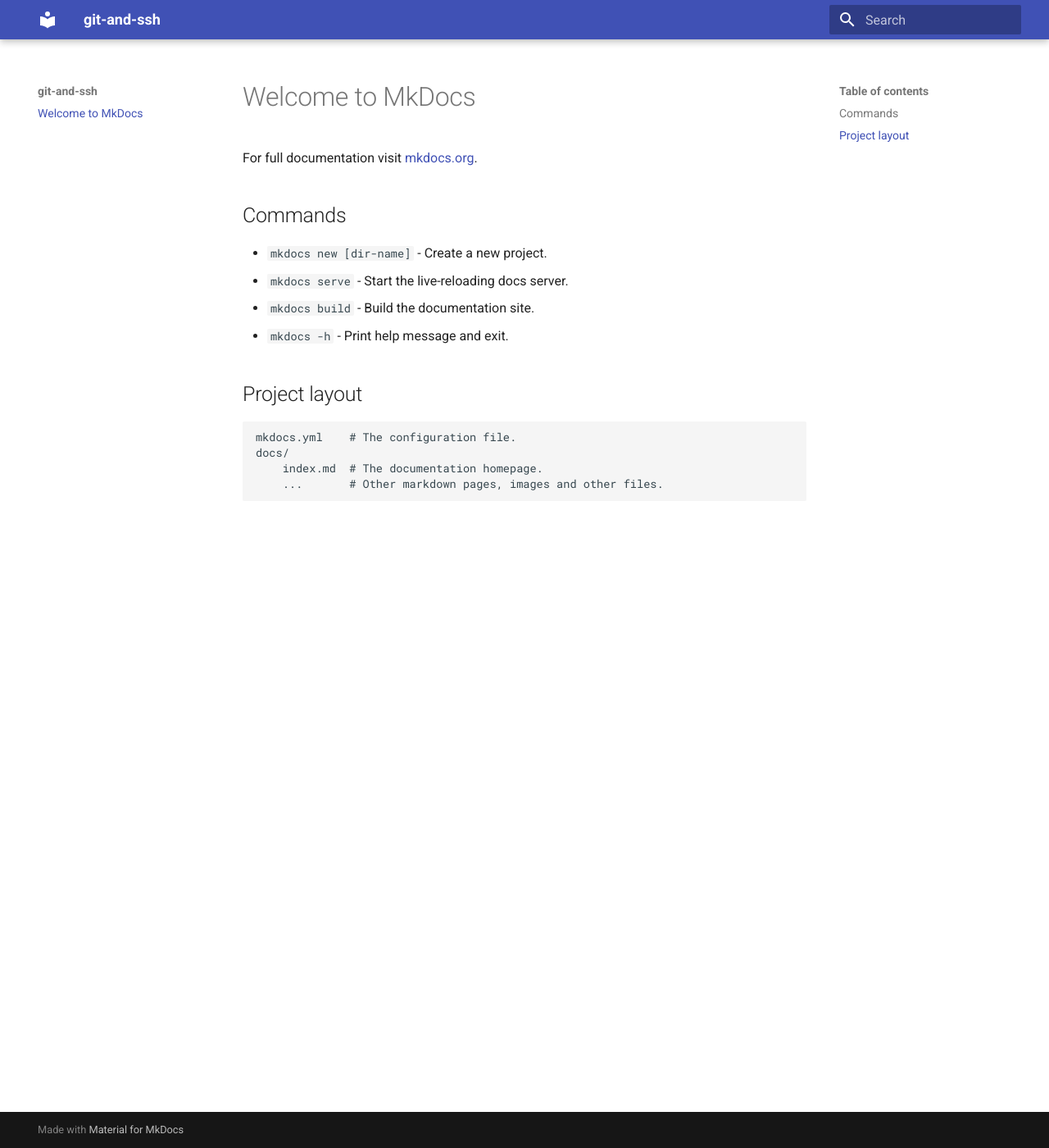
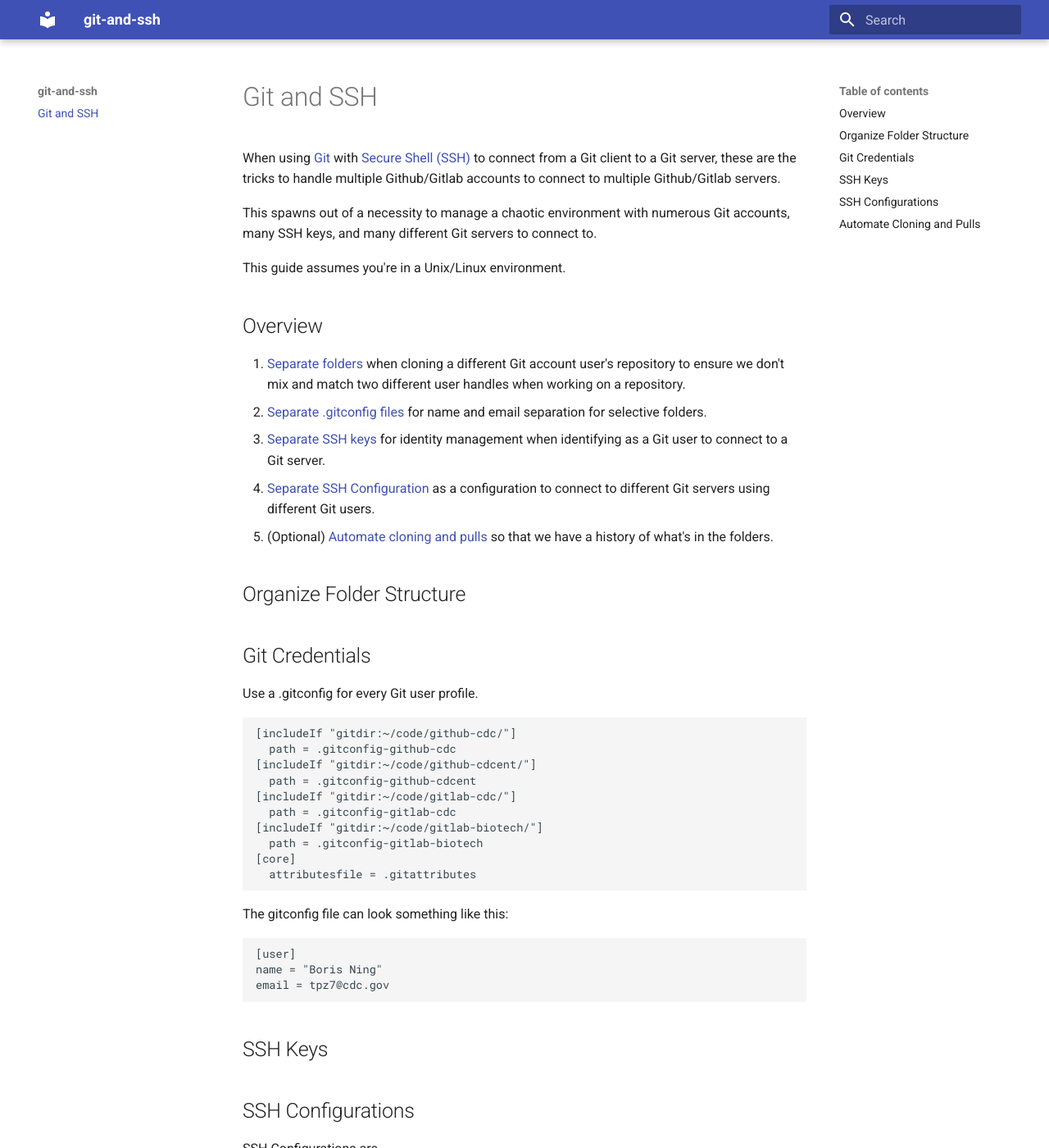
Before and after one commit to fartbagxp/git-and-ssh, an MkDocs documentation site: the page built from docs/index.md, in a window 1280 px wide and 1400 px high. Shown: the whole window at 82% size. Built offline with MkDocs 1.6.1 and Material for MkDocs 9.7.7, drawn with Linux system fonts in a browser that asks for light colours; some of the changed text lies outside the part shown.

Commit message:
Updating guide

````diff
--- a/docs/index.md
+++ b/docs/index.md
@@ -1,17 +1,50 @@
-# Welcome to MkDocs
+# Git and SSH
 
-For full documentation visit [mkdocs.org](https://www.mkdocs.org).
+When using [Git](https://git-scm.com/book/en/v2/Getting-Started-What-is-Git%3F) with [Secure Shell (SSH)](https://www.cloudflare.com/learning/access-management/what-is-ssh/) to connect from a Git client to a Git server, these are the tricks to handle multiple Github/Gitlab accounts to connect to multiple Github/Gitlab servers.
 
-## Commands
+This spawns out of a necessity to manage a chaotic environment with numerous Git accounts, many SSH keys, and many different Git servers to connect to.
 
-* `mkdocs new [dir-name]` - Create a new project.
-* `mkdocs serve` - Start the live-reloading docs server.
-* `mkdocs build` - Build the documentation site.
-* `mkdocs -h` - Print help message and exit.
+This guide assumes you're in a Unix/Linux environment.
 
-## Project layout
+## Overview
 
-    mkdocs.yml    # The configuration file.
-    docs/
-        index.md  # The documentation homepage.
-        ...       # Other markdown pages, images and other files.
+1. [Separate folders](#organize-folder-structure) when cloning a different Git account user's repository to ensure we don't mix and match two different user handles when working on a repository.
+1. [Separate .gitconfig files](#git-credentials) for name and email separation for selective folders.
+1. [Separate SSH keys](#ssh-keys) for identity management when identifying as a Git user to connect to a Git server.
+1. [Separate SSH Configuration](#ssh-configurations) as a configuration to connect to different Git servers using different Git users.
+1. (Optional) [Automate cloning and pulls](#automate-cloning-and-pulls) so that we have a history of what's in the folders.
+
+## Organize Folder Structure
+
+## Git Credentials
+
+Use a .gitconfig for every Git user profile.
+
+```yaml
+[includeIf "gitdir:~/code/github-cdc/"]
+  path = .gitconfig-github-cdc
+[includeIf "gitdir:~/code/github-cdcent/"]
+  path = .gitconfig-github-cdcent
+[includeIf "gitdir:~/code/gitlab-cdc/"]
+  path = .gitconfig-gitlab-cdc
+[includeIf "gitdir:~/code/gitlab-biotech/"]
+  path = .gitconfig-gitlab-biotech
+[core]
+  attributesfile = .gitattributes
+```
+
+The gitconfig file can look something like this:
+
+```markdown
+[user]
+name = "Boris Ning"
+email = tpz7@cdc.gov
+```
+
+## SSH Keys
+
+## SSH Configurations
+
+SSH Configurations are
+
+## Automate Cloning and Pulls
````
